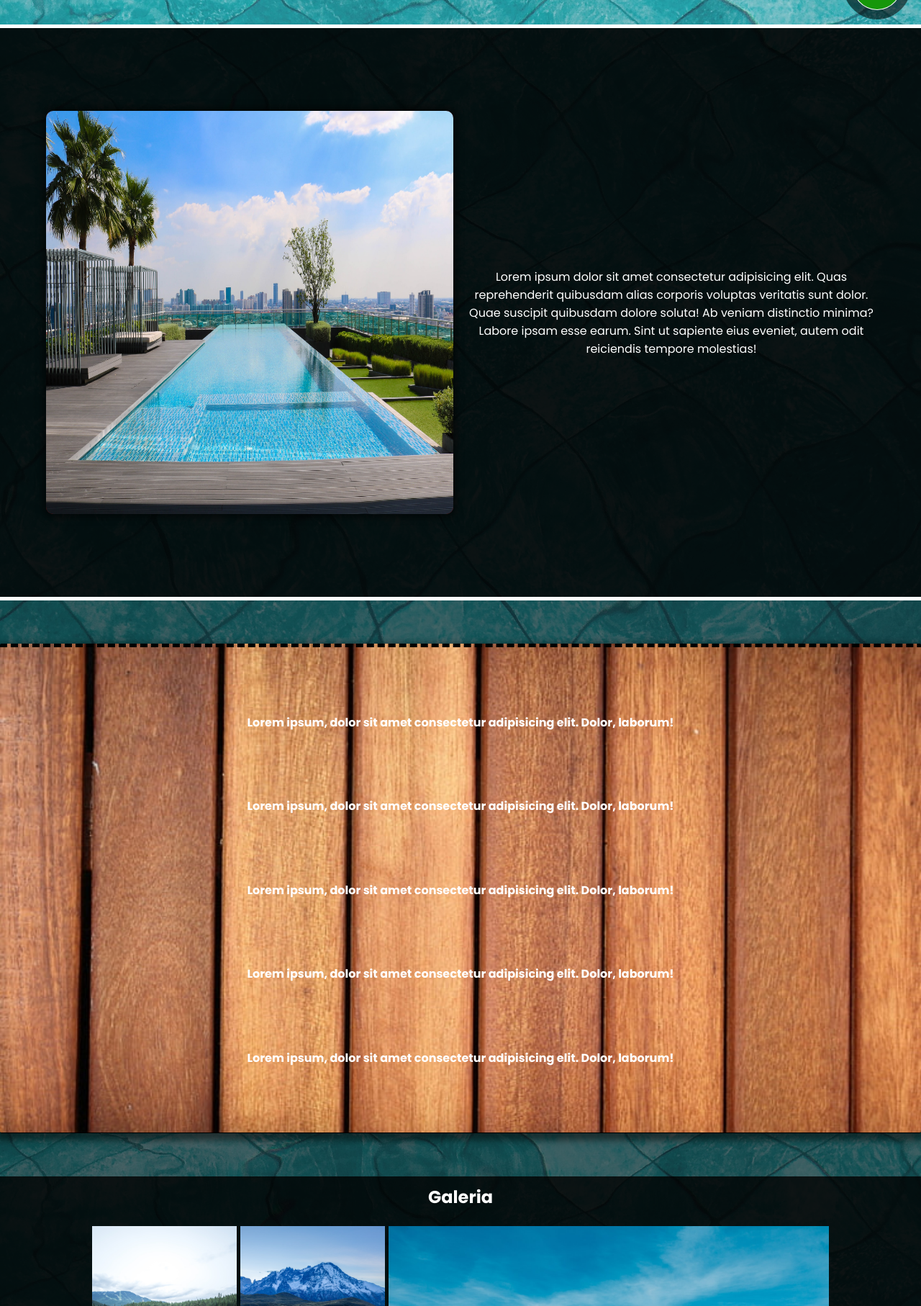
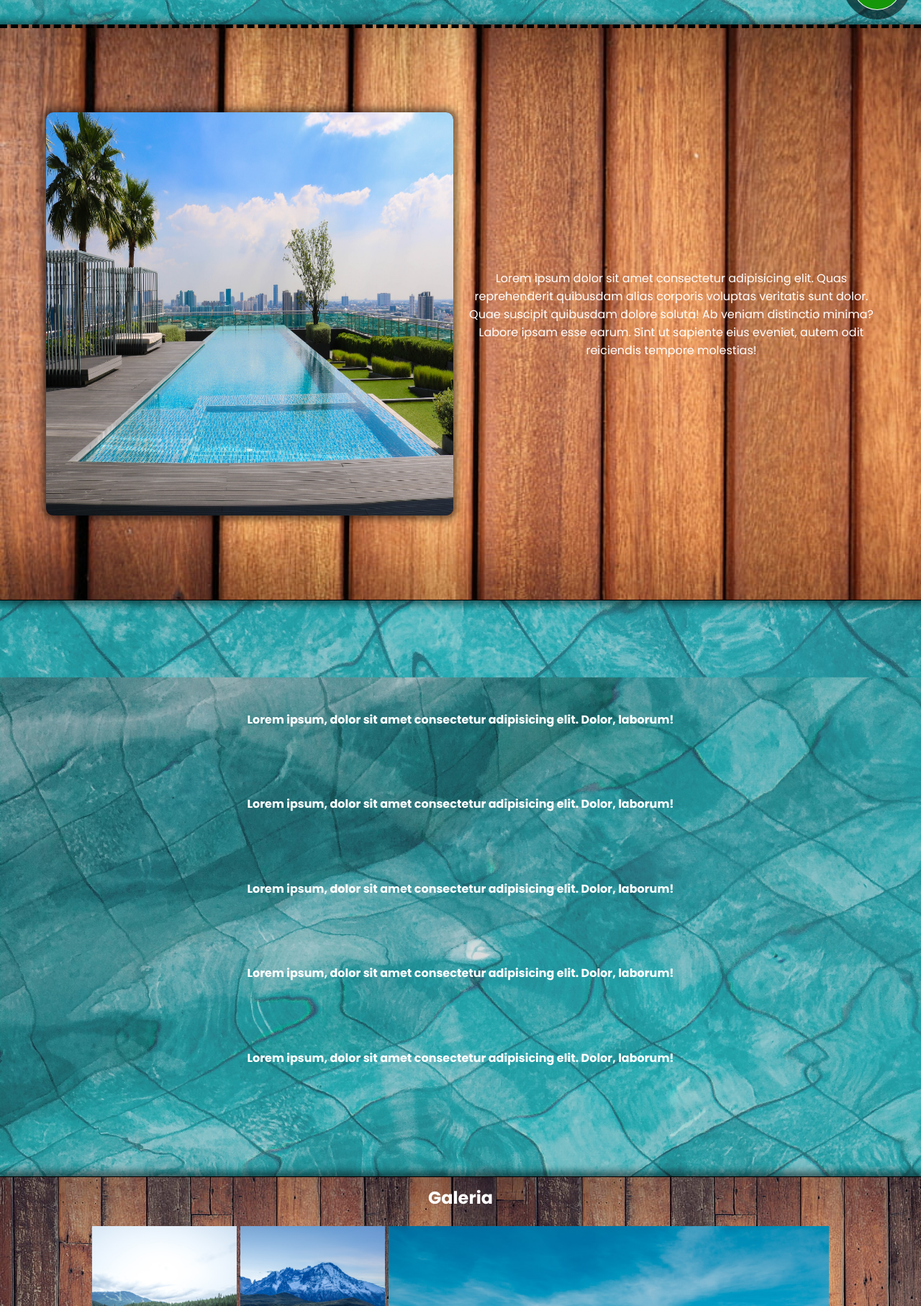
Before and after one commit to Emma30h/Pool-Decoration, a plain HTML site: page index.html in a window 1280 px wide. Shown: the part 766-2580 px from the top of the page at 72% size. Drawn offline with nearby package versions, Linux system fonts and the light colour scheme; files whose address does not match are found by name; a web font is replaced by a local one.

Commit message:
Actualizacion

```diff
--- a/style.css
+++ b/style.css
@@ -299,14 +299,21 @@ body{
 
 /*INFO*/
 .info{
-    background-color: rgb(0, 0, 0, .9);
-    border-top: solid 5px #fff;
-    border-bottom: solid 5px #fff;
+    /* background-color: rgb(14, 170, 146); */
+    background-image: url(/img/background/fondo-madera.jpg);
+    background-position: center;
+    background-size: cover;
+    background-repeat: no-repeat;
+    /* border-top: solid 5px #fff; */
+    /* border-bottom: solid 5px #fff; */
     display: flex;
     justify-content: center;
     align-items: center;
     justify-content: space-around;
     grid-area: info;
+    border-top: dashed 5px black;
+    border-bottom: 1px solid #000;
+    box-shadow: 0px 1px 10px 5px rgb(0, 0, 0, .5);
 }
 
 .info__container{
@@ -361,7 +368,7 @@ body{
 
 /*INSTALACIONES*/
 .instalaciones{
-    background: rgb(0, 0, 0, .5);
+    /* background: rgb(0, 0, 0, .5); */
     display: flex;
     align-items: center;
     justify-content: center;
@@ -371,19 +378,19 @@ body{
 .instalaciones__container{
     width: 100%;
     height: 85vh;
-    background-image: url(/img/background/fondo-madera.jpg);
+    /* background-image: url(/img/background/fondo-madera.jpg);
     background-size: cover;
     background-position: center;
-    background-repeat: no-repeat;
-    border-radius: 2px;
+    background-repeat: no-repeat; */
+    /* border-radius: 2px;
     border-top: dashed 5px black;
-    box-shadow: 0 5px 10px 5px rgb(0, 0, 0, .5);
+    box-shadow: 0 5px 10px 5px rgb(0, 0, 0, .5); */
     display: flex;
     flex-direction: column;
     align-items: center;
     justify-content: center;
     justify-content: space-evenly;
-    border-bottom: solid 1px #000;
+    /* border-bottom: solid 1px #000; */
 }
 
 .instalaciones__container-texto{
@@ -393,13 +400,15 @@ body{
 
 /*GALERIA*/
 .galeria{
-    background-color: rgba(0, 0, 0, .9);
+    background-image: url(/img/background/floor-parquet-pattern-wood-wallpaper-preview.jpg);
     display: flex;
     flex-direction: column;
     justify-content: center;
     align-items: center;
     justify-content: space-around;
     grid-area: galeria;
+    border-top: 1px solid #000;
+    box-shadow: 0px -2px 10px 5px rgba(0, 0, 0, .5);
 }
 
 .galeria__titulo{
@@ -426,6 +435,7 @@ body{
 
 .container__imagen{
     background: #000;
+    /* box-shadow: 0px 0px 10px 3px rgb(0, 0, 0, .5); */
 }
 .container__imagen:hover{
     filter: grayscale(50%);
@@ -565,7 +575,7 @@ body{
 }
 
 footer{
-    background: rgba(0, 0, 0, .5);
+    background: rgb(14, 170, 146);
     width: 100%;
     border-top: 5px solid #fff;
 }
```
